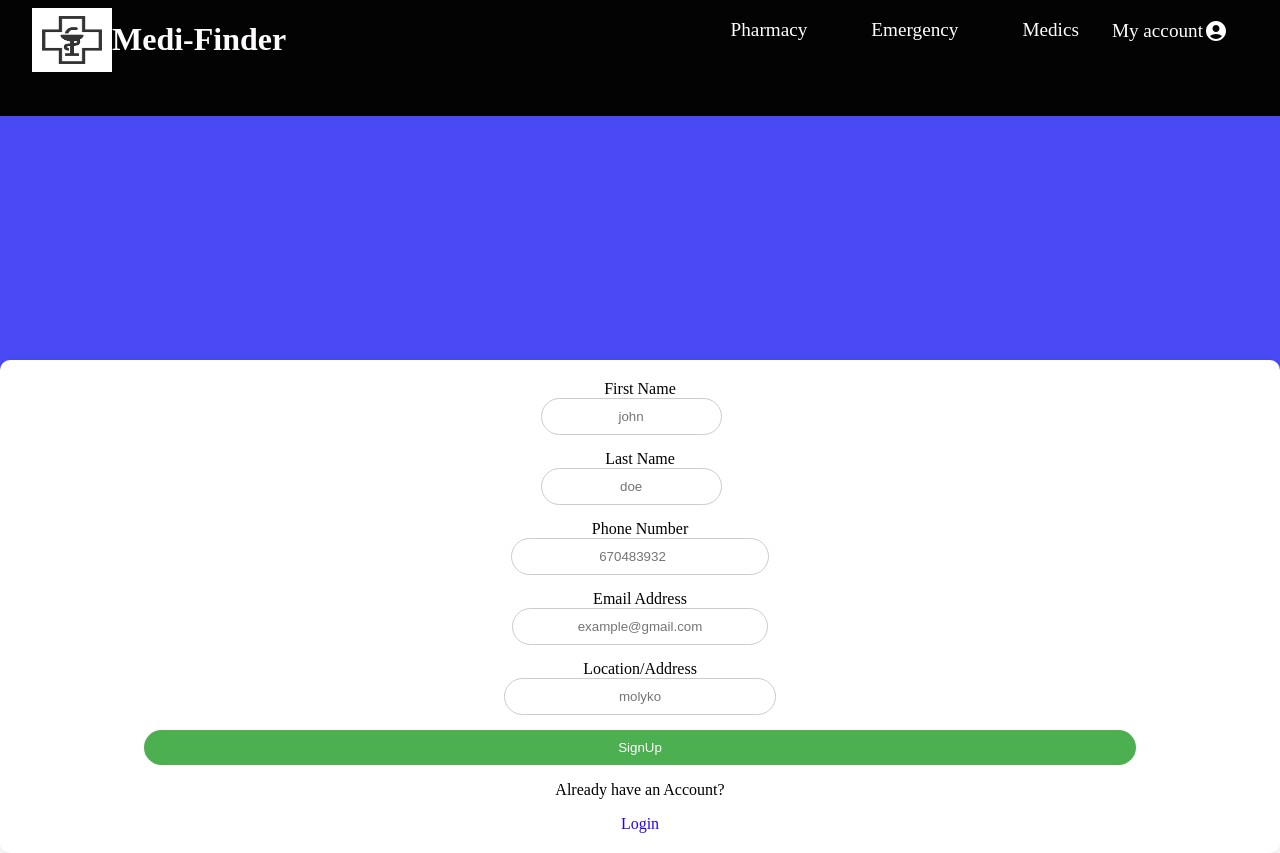
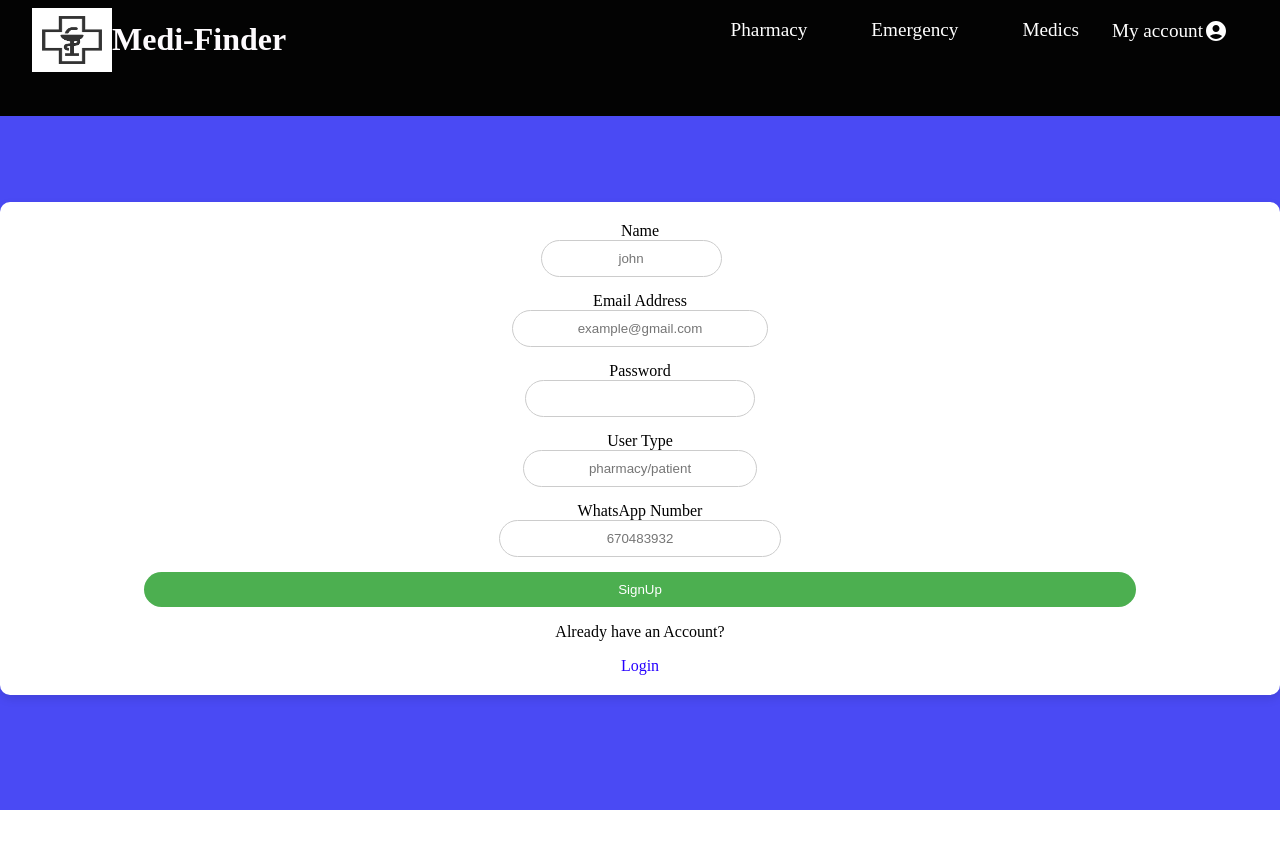
Before and after one commit to Carlglain/Medi-Finder, a React (Vite) app: page /signup in a window 1280 px wide. After the commit the page ends 810 px from the top, so only its background shows below. Built offline with nearby package versions, Linux system fonts and the light colour scheme.

Commit message:
trying to use the medi finder api for login and listing pharmacies

```diff
--- a/src/Pages/Account/Login.jsx
+++ b/src/Pages/Account/Login.jsx
@@ -1,8 +1,9 @@
 import React from 'react'
-import {Link} from 'react-router-dom'
+import {Link, useNavigate} from 'react-router-dom'
 import './registration.css'
 import { Formik, Form, Field, ErrorMessage} from 'formik';
 import * as Yup from 'yup'
+import axios from 'axios';
 function Login() {
   const validationSchema = Yup.object({
   email: Yup.string()
@@ -13,6 +14,7 @@ function Login() {
     .required('Password is required'),
 });
 
+const navigate =useNavigate()
 
 
   return (
@@ -22,8 +24,15 @@ function Login() {
       validationSchema={validationSchema}
       validateOnChange={true}
       validateOnBlur={true}
-      onSubmit={(values, {resetForm}) => {
-        // form logic here
+      onSubmit={ async(values, {resetForm}) => {
+        try{
+        const response = await axios.post( "http://localhost/api/auth/login", values)
+        console.log("Login successfull")
+          navigate('/pharmacy')
+      }
+      catch(err){
+        console.log("Error:" + err)
+      }
         console.log(values)
         resetForm()
       }}
@@ -38,25 +47,18 @@ function Login() {
 
             <div>
             <label htmlFor="l2">Password</label>
-            <Field type="text" id='l2' placeholder='1tHis97semo.' name='password'/>
+            <Field type="password" id='l2' placeholder='1tHis97semo.' name='password'/>
             <ErrorMessage name="password" component="div" className='error' />
             </div>
 
-            <button type='submit' disabled={isValid} >Login</button>
+            <button type='submit' disabled={!isValid || !dirty}>Login</button>
             <div>Or register <Link to='/signup'>here</Link></div>
 
 
           </Form>
           )}
       </Formik>
-      {/* <form className='signup-form' >
-        <label htmlFor="l1">Email</label>
-        <input type="text" placeholder='example@gmail.com' name='email'/>
-        <label htmlFor="l2">Password</label>
-        <input type="text" id='l2' placeholder='@tHis97semo.' name='password'/>
-        <button>Login</button>
-        <div>Or register <Link to='/signup'>here</Link></div>
-      </form> */}
+
     </div>
   )
 }
--- a/src/Pages/Account/SignUp.jsx
+++ b/src/Pages/Account/SignUp.jsx
@@ -6,11 +6,13 @@ import { Field, Formik, Form, ErrorMessage} from 'formik'
 import * as Yup from 'yup'
 function SignUp() {
 const validationSchema = Yup.object({
-  FName: Yup.string().required('First Name is required'),
-  LName: Yup.string().required('Last Name is required'),
-  phone: Yup.number().required('Phone Number is required'),
+  name: Yup.string().required('Name is required'),
+  password: Yup.string()
+  .min(6,"Password must be at least 6 characters")
+  .required("Password is required"),
+  whatsapp_number: Yup.number().required('Phone Number is required'),
   email: Yup.string().email('Invalid email').required('Email is required'),
-  address: Yup.string().required('Address is required'),
+  user_type: Yup.string().required('User type is required and should be either pharmacy or patient'),
 })
 
   return (
@@ -18,11 +20,11 @@ const validationSchema = Yup.object({
     <Formik
     initialValues={
       {
-        FName: '',
-        LName: '',
-        phone: '',
+        name: '',
+        password: '',
+        whatsapp_number: '',
         email: '',
-        address: '',
+        user_type: '',
       }
     }
     validationSchema={validationSchema}
@@ -37,19 +39,9 @@ const validationSchema = Yup.object({
     {({handleSubmit,isValid,dirty}) =>(
             <Form className='signup-form' onSubmit={handleSubmit}>
               <div>
-              <label htmlFor="l1">First Name</label>
-              <Field id='l1' type="text" placeholder='john' name='FName'/>
-              <ErrorMessage name='FName' component="div" className='error' />
-              </div>
-              <div>
-                <label htmlFor="l2">Last Name</label>
-                <Field id='l2' type="text" placeholder='doe' name='LName'/>
-                <ErrorMessage name='LName' component="div" className='error' />
-              </div>
-              <div>
-                <label htmlFor="l3">Phone Number</label>
-                <Field id='l3' type="number" name='phone' placeholder='670483932'/>
-                <ErrorMessage name='phone' component="div" className='error' />
+              <label htmlFor="l1">Name</label>
+              <Field id='l1' type="text" placeholder='john' name='name'/>
+              <ErrorMessage name='name' component="div" className='error' />
               </div>
               <div>
                 <label htmlFor="l4">Email Address</label>
@@ -57,10 +49,23 @@ const validationSchema = Yup.object({
                 <ErrorMessage name='email' component="div" className='error' />
               </div>
               <div>
-                <label htmlFor="l5">Location/Address</label>
-                <Field id='l5' type="text" placeholder='molyko' name='address'/>
-                <ErrorMessage name='address' component="div" className='error' />
+                <label htmlFor="l5">Password</label>
+                <Field id='l5' type="password"  name='password'/>
+                <ErrorMessage name='password' component="div" className='error' />
               </div>
+              {/* if the user is a pharmacy it should log them to a different interface */}
+              <div>
+                <label htmlFor="l5">User Type</label>
+                <Field id='l5' type="text" placeholder='pharmacy/patient' name='user_type'/>
+                <ErrorMessage name='user_type' component="div" className='error' />
+              </div>
+              <div>
+                <label htmlFor="l3">WhatsApp Number</label>
+                <Field id='l3' type="text" name='whatsapp_number' placeholder='670483932'/>
+                <ErrorMessage name='whatsapp_number' component="div" className='error' />
+              </div>
+
+
               <button type='submit' disabled={isValid} >SignUp</button>
               <p>Already have an Account?</p>
               <Link to='/login'>Login</Link>
--- a/src/Pages/Account/registration.css
+++ b/src/Pages/Account/registration.css
@@ -53,3 +53,9 @@
         width: 95%; /* Full width on smaller screens */
     }
 }
+@media (min-width: 1024px) {
+    .signup-container{
+        margin-top: 10px;
+        padding-top: 15%;
+    }
+}
--- a/src/Pages/pharmacie/PharmacieList.jsx
+++ b/src/Pages/pharmacie/PharmacieList.jsx
@@ -1,23 +1,62 @@
-import React from "react";
+import React, { useState,useEffect } from "react";
 import Pharmacy from "./Pharmacy";
 import * as Logos from "../../Images/images";
 import "./pharmacie.css"
+import axios from 'axios';
+
 function PharmacieList() {
+  const [pharmacies,setPharmacies] =useState([])
+  const [loading,setLoading] = useState(true)
+
+  useEffect(()=>{
+    const FetchData = async ()=>{
+    try{
+      const response = await axios.get("http://localhost/api/units")
+      console.log(response.data)
+      setPharmacies(response.data)
+    }
+    catch(error){
+      console.error(error)
+    }
+    finally{
+      setLoading(false);
+    }
+  }
+  FetchData();
+  },[])
+  const pharmacyStatus=()=>{
+    const currentHour = new Date().getHours();
+    const currentDay = new Date().getDay();
+
+    //the numbers on the condition below should be dependent on the pharmacy.
+    if (currentHour >8 && currentHour< 20){
+      if(currentDay != 1 ){
+      return "Open"
+    }
+    else{
+      return "Close"
+    }
+    }
+    else{
+      return "Close"
+    }
+  }
   const list = [
     {
       logo: Logos.pLogo1,
       name: "ENAMEN",
       rating: 4.6,
       type: "Pharmacy",
-      state: "Open",
+      state: pharmacyStatus(),
       id: 1,
+
     },
     {
       logo: Logos.pLogo2,
       name: "Mount Zion",
       rating: 4.7,
       type: "Pharmacy",
-      state: "Open",
+      state: pharmacyStatus(),
       id: 2,
     },
     {
@@ -25,10 +64,15 @@ function PharmacieList() {
       name: "ENAMEN",
       rating: 4.6,
       type: "Pharmacy",
-      state: "Open",
-      id: 1,
+      state: pharmacyStatus(),
+      id: 3,
     },
   ];
+
+
+  if(loading){
+    return <div className="loading">Loading...</div>
+  }
   return (
     <div className="body">
     <div className="pharmacie-page ">
--- a/src/Pages/pharmacie/pharmacie.css
+++ b/src/Pages/pharmacie/pharmacie.css
@@ -27,6 +27,12 @@
 .link-pharmacy{
     color: black;
 }
+.loading{
+    color :red;
+    font-size: 2rem;
+    font-weight: bold;
+    margin: 25% 30% 0;
+}
 @media (min-width: 768px){
     .pharmacie-container{
         background: rgb(249, 250, 250);
@@ -44,4 +50,9 @@
         flex-direction: row;
         gap: 5%;
     }
+    .loading{
+
+        font-size: 5rem;
+        margin: 25% 30% 0;
+    }
 }
```
